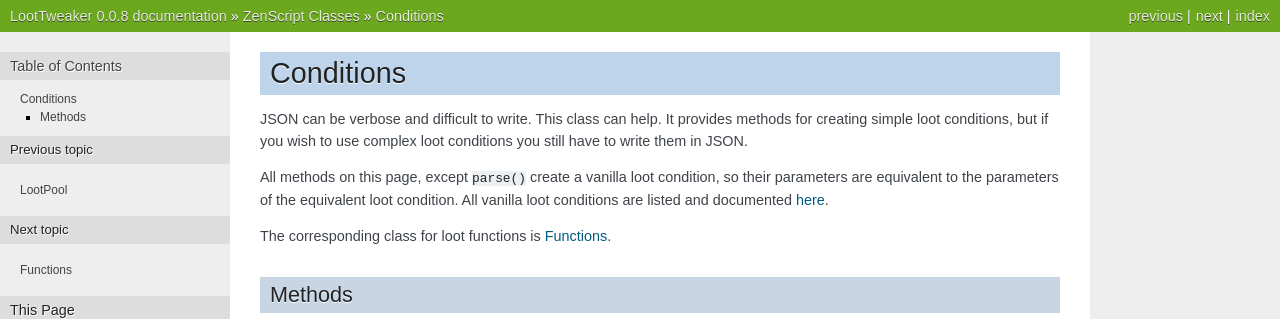
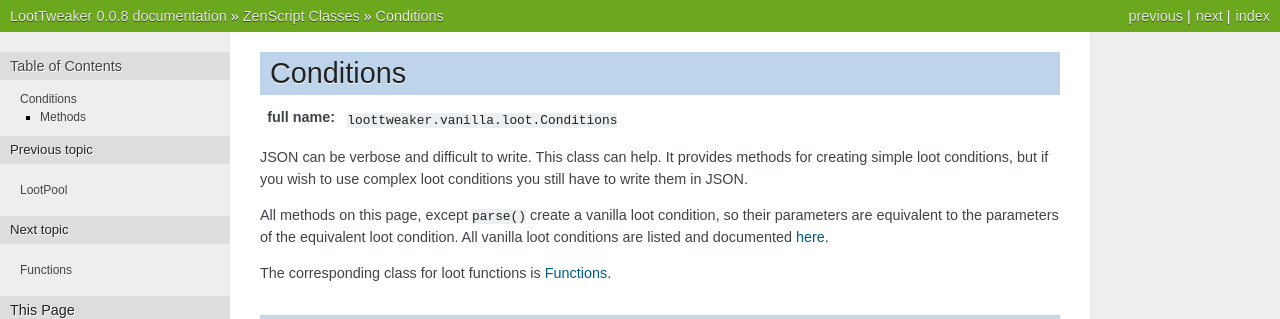
Before and after one commit to Foreck1/LootTweaker-Docs, a Sphinx documentation site: the page built from docs/class-docs/conditions.rst, in a window 1280 px wide, cut to the strip 0-319 px from the top of the page. Built offline with Sphinx 7.4.7, drawn with Linux system fonts in a browser that asks for light colours.

Commit message:
Add fully qualified names to Conditions and Functions pages

```diff
--- a/docs/class-docs/conditions.rst
+++ b/docs/class-docs/conditions.rst
@@ -1,5 +1,8 @@
 Conditions
 ==========
+
+:full name: ``loottweaker.vanilla.loot.Conditions``
+
 JSON can be verbose and difficult to write. This class can help.
 It provides methods for creating simple loot conditions, but if you wish to use complex loot conditions you still have to write them in JSON.
 
--- a/docs/class-docs/functions.rst
+++ b/docs/class-docs/functions.rst
@@ -1,5 +1,8 @@
 Functions
 =========
+
+:full name: ``loottweaker.vanilla.loot.Conditions``
+
 JSON can be verbose and difficult to write. This class can help.
 It provides methods for creating simple loot functions, but if you wish to use complex loot functions you still have to write them in JSON.
 
```
